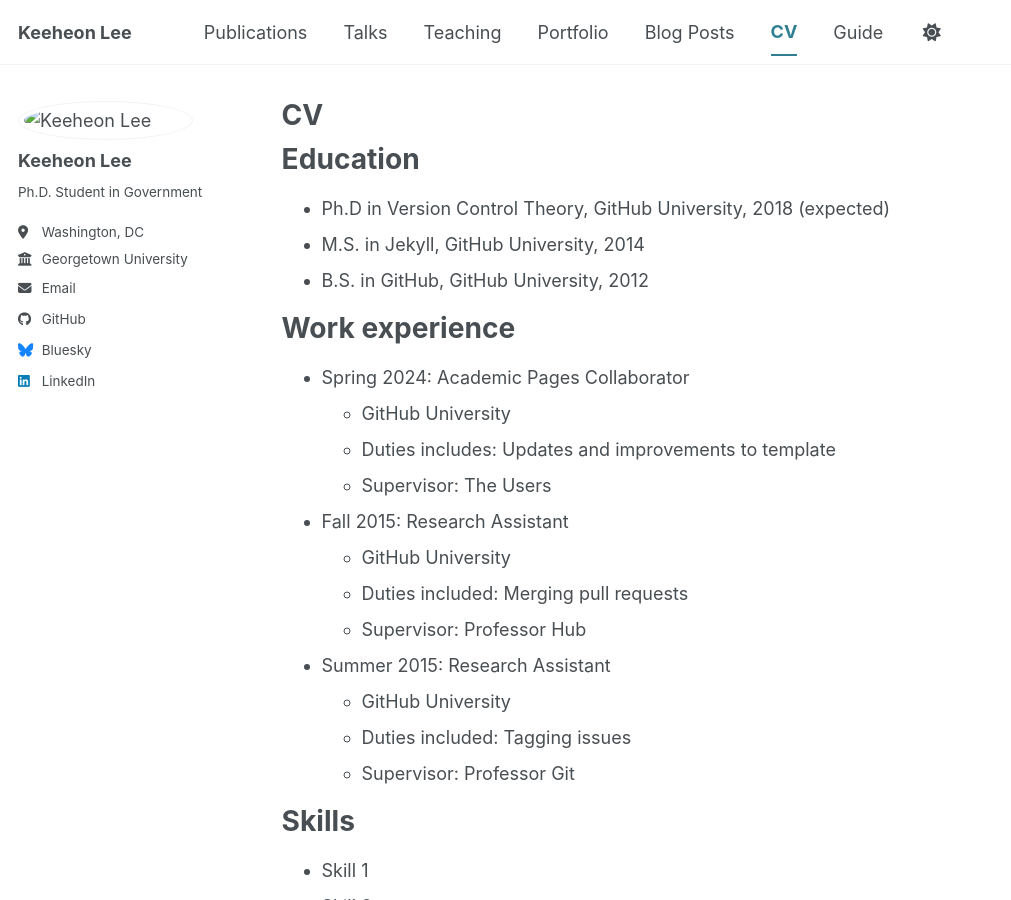
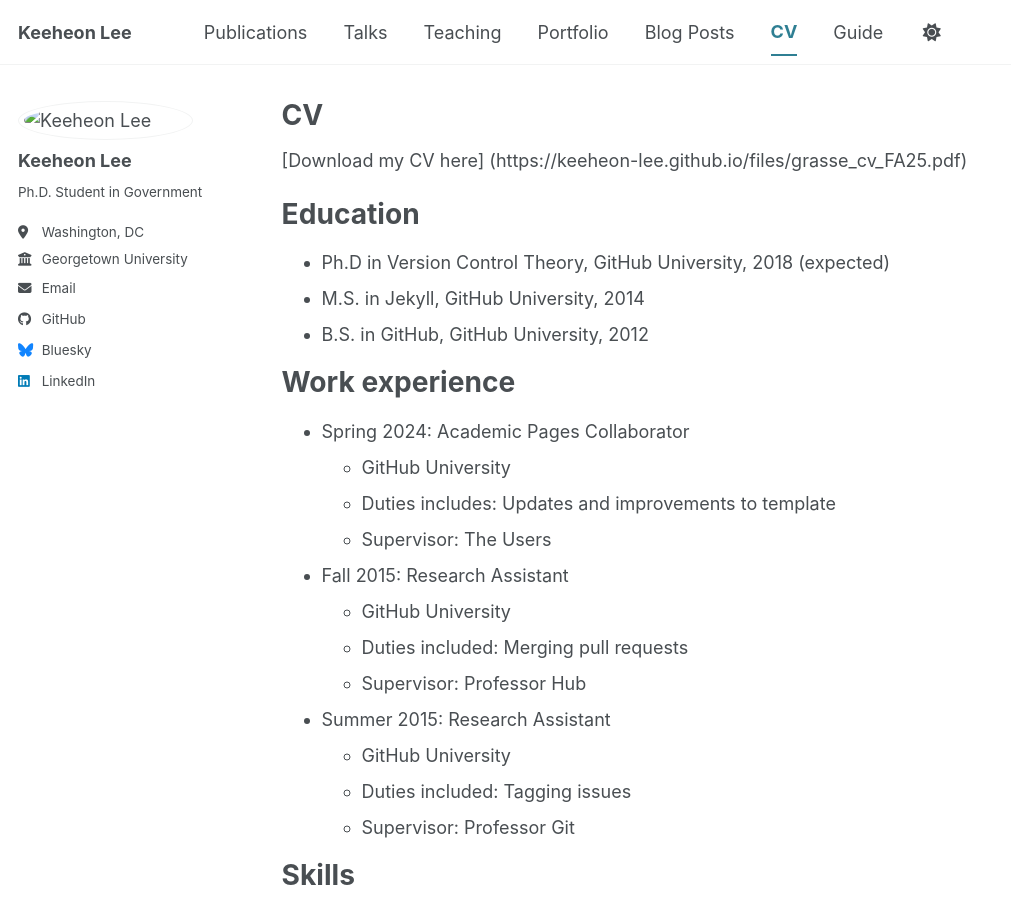
Before and after one commit to keeheon-lee/khoney.github.io, a Jekyll site: the page built from _pages/cv.md, in a window 1280 px wide and 900 px high. Shown: the whole window, without its empty margins (0-1011 px from the left). Built offline with Jekyll 4.4.1, drawn with Linux system fonts in a browser that asks for light colours; a script bundle is joined from its source files by our own code; library files that are not in the unit come from our copies.

Commit message:
Update cv.md

```diff
--- a/_pages/cv.md
+++ b/_pages/cv.md
@@ -6,6 +6,7 @@
 redirect_from:
   - /resume
 ---
+[Download my CV here] (https://keeheon-lee.github.io/files/grasse_cv_FA25.pdf)
 {% include base_path %}
 
 Education
```
